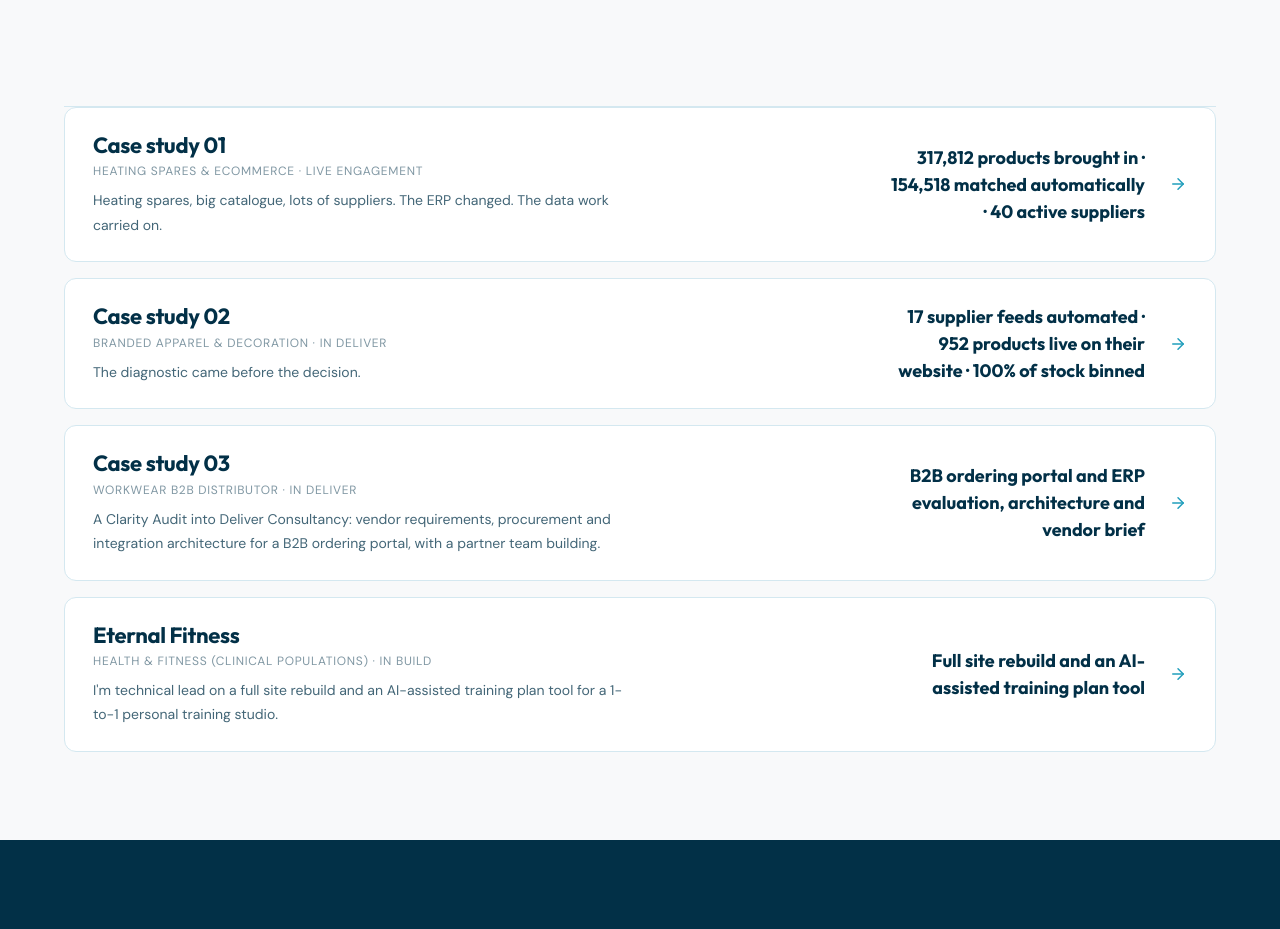
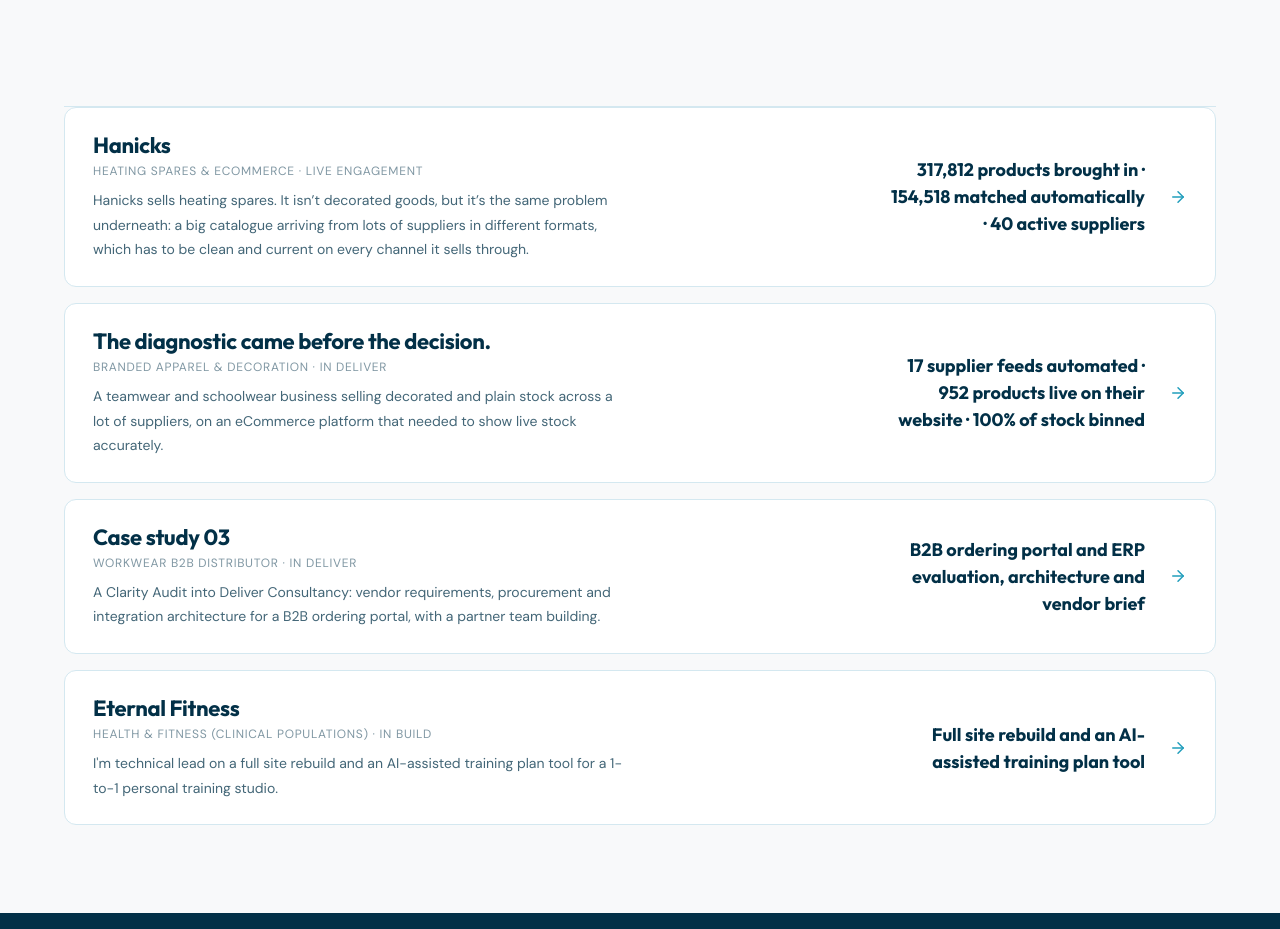
Before and after one commit to craigblackman1-rgb/decoded-ops-site, a Next.js app: page /case-studies in a window 1280 px wide. Shown: the part 1680-2609 px from the top of the page. Built offline with nearby package versions, Linux system fonts and the light colour scheme.

Commit message:
fix(case-studies): card titles, plate lines, full figures (CR-WEB-048)

```diff
--- a/app/case-studies/case-study-01/page.tsx
+++ b/app/case-studies/case-study-01/page.tsx
@@ -88,7 +88,7 @@ export default function CaseStudy01Page() {
             <span className="eyebrow">Measure &middot; DO-ART-205</span>
             <h2>Not projected. Not modelled. What&apos;s actually in the system.</h2>
             <div className="hair"></div>
-            <p className="lede" style={{ marginTop: 16 }}>317,812 products brought in from supplier feeds. 154,518 matched to a supplier automatically, before anyone had to touch them. 40 active suppliers feeding in.</p>
+            <p className="lede" style={{ marginTop: 16 }}>Catalogue figures from the live system, September 2026.</p>
 
             <div className="plate-scroll">
               <div className="plate-frame" data-od-id="plate-cs01">
@@ -131,7 +131,7 @@ export default function CaseStudy01Page() {
                   <g className="sk-fade sk-s5" fontSize="22">
                     <text x="890" y="332" className="p-ink">154,518 matched automatically</text>
                     <text x="890" y="402" className="p-ink">40 active suppliers feeding in</text>
-                    <text x="890" y="472" className="p-ink">Same platform, kept</text>
+                    <text x="890" y="472" className="p-ink">Data app (now the ERP)</text>
                     <text x="890" y="542" className="p-ink">Data app (now the ERP)</text>
                     <g className="p-scyan" strokeWidth="2.6" strokeLinecap="round"
                        strokeLinejoin="round" fill="none">
@@ -176,7 +176,7 @@ export default function CaseStudy01Page() {
             <div className="grid grid--3" style={{ marginTop: 32 }}>
               <div className="stat">
                 <p className="stat-num num">2,872</p>
-                <p className="stat-label">new products found in a stock-take reconciliation</p>
+                <p className="stat-label">new products and 28 new suppliers found in a stock-take reconciliation</p>
               </div>
               <div className="stat">
                 <p className="stat-num num">3,844</p>
--- a/app/case-studies/case-study-02/page.tsx
+++ b/app/case-studies/case-study-02/page.tsx
@@ -130,9 +130,12 @@ export default function CaseStudy02Page() {
                   </g>
                   <g className="sk-fade sk-s5" fontSize="22">
                     <text x="890" y="332" className="p-ink">17 supplier feeds coming in on their own</text>
-                    <text x="890" y="402" className="p-ink">27,778 supplier products in one place</text>
+                    <text x="890" y="402" className="p-ink">27,778 supplier products (236,056 sizes and colours) in one place</text>
                     <text x="890" y="472" className="p-ink">Every order landing in one queue, ready to pick</text>
-                    <text x="890" y="542" className="p-ink">Same platform + Data App alongside it</text>
+                    <text x="890" y="542" className="p-ink">
+                      <tspan x="890" dy="0">The same website platform,</tspan>
+                      <tspan x="890" dy="26">with the data app doing the work it was never built for</tspan>
+                    </text>
                     <g className="p-scyan" strokeWidth="2.6" strokeLinecap="round"
                        strokeLinejoin="round" fill="none">
                       <path d="M856 325 L863 332 L876 318"/>
@@ -184,7 +187,7 @@ export default function CaseStudy02Page() {
               </div>
               <div className="stat">
                 <p className="stat-num num">20 to 40</p>
-                <p className="stat-label">hours a week of admin time, projected at discovery</p>
+                <p className="stat-label">hours a week of admin time, projected at discovery (being measured now it&apos;s live)</p>
               </div>
             </div>
             <p className="lede" style={{ marginTop: 36, color: 'var(--do-text-muted-on-dark)' }}>
--- a/app/case-studies/page.tsx
+++ b/app/case-studies/page.tsx
@@ -24,20 +24,20 @@ export const metadata: Metadata = {
 
 const cases = [
   {
-    name: 'Case study 01',
+    name: 'Hanicks',
     sector: 'Heating spares & eCommerce',
-    desc: 'Heating spares, big catalogue, lots of suppliers. The ERP changed. The data work carried on.',
+    desc: 'Hanicks sells heating spares. It isn\u2019t decorated goods, but it\u2019s the same problem underneath: a big catalogue arriving from lots of suppliers in different formats, which has to be clean and current on every channel it sells through.',
     href: '/case-studies/case-study-01',
     status: 'Live engagement',
-    pull: '317,812 products brought in · 154,518 matched automatically · 40 active suppliers',
+    pull: '317,812 products brought in \u00b7 154,518 matched automatically \u00b7 40 active suppliers',
   },
   {
-    name: 'Case study 02',
+    name: 'The diagnostic came before the decision.',
     sector: 'Branded apparel & decoration',
-    desc: 'The diagnostic came before the decision.',
+    desc: 'A teamwear and schoolwear business selling decorated and plain stock across a lot of suppliers, on an eCommerce platform that needed to show live stock accurately.',
     href: '/case-studies/case-study-02',
     status: 'In Deliver',
-    pull: '17 supplier feeds automated · 952 products live on their website · 100% of stock binned',
+    pull: '17 supplier feeds automated \u00b7 952 products live on their website \u00b7 100% of stock binned',
   },
   {
     name: 'Case study 03',
@@ -159,7 +159,6 @@ export default function CaseStudiesPage() {
                     <text x="80" y="382" className="p-mono" fontSize="16" opacity=".62">Data app (now the ERP), supplier feeds and channel automation</text>
                   </g>
 
-                  {/* TackleBag */}
                   <g className="sk-fade sk-s3">
                     <rect x="820" y="180" width="730" height="230" rx="10"
                           fill="color-mix(in srgb, var(--do-cerulean) 8%, var(--do-prussian-blue))"
```
Also changed, not shown: .context/lane-briefs/cr-web-048-fix1.md (added).
